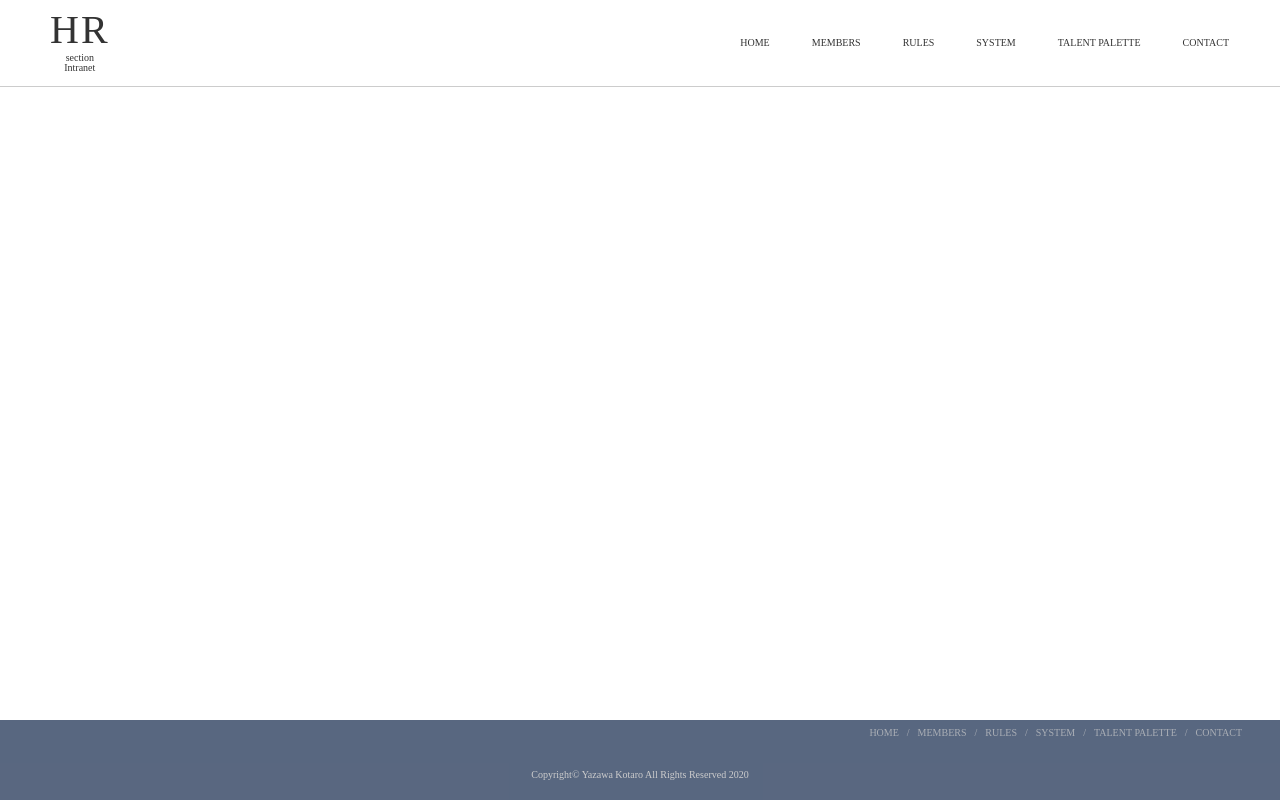
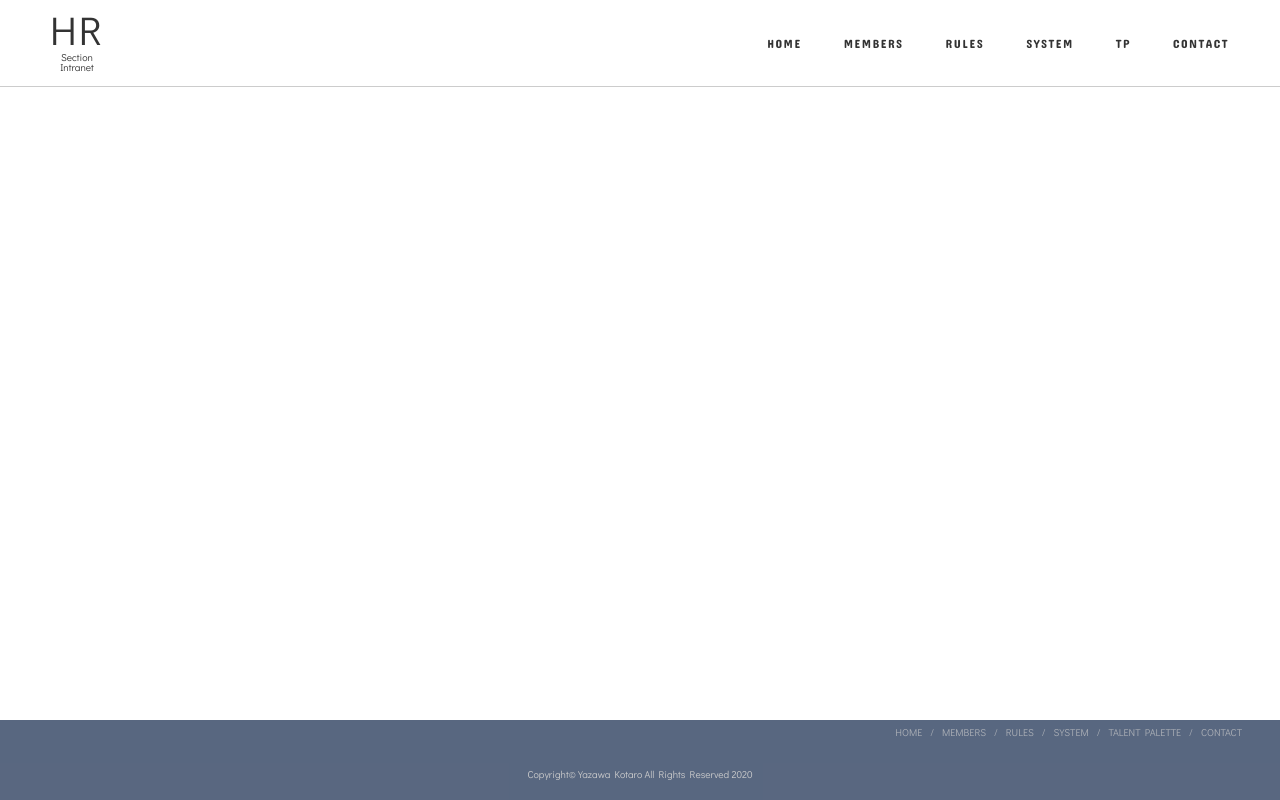
Before and after one commit to kotaro-y/Makino_Intranet2020, a plain HTML site: page index.html in a window 1280 px wide. Drawn offline with nearby package versions, Linux system fonts and the light colour scheme.

Commit message:
フレックスをIE対応 フォント設定

```diff
--- a/asset/css/style.css
+++ b/asset/css/style.css
@@ -6,6 +6,7 @@ html{
 }
 body{
   color: #333;
+  font-family: 'Didact Gothic', sans-serif;
 }
 a, a:link, a:visited, a:hover, a:active{
   text-decoration: none;
@@ -18,10 +19,14 @@ a, a:link, a:visited, a:hover, a:active{
 /* 全体レイアウト */
 body{
   display: flex;
+}
+.flex-wrapper{
+  display: flex;
   display:-ms-flexbox;
   flex-direction: column;
   -ms-flex-direction:column;
   min-height: 100vh;
+  width: 100%;
 }
 main{
   display: flex;
@@ -81,6 +86,9 @@ header{
 }
 .global-nav > ul > li{
   margin: 0 16px;
+  font-size: 1.2rem;
+  font-family: 'Concert One', cursive;
+  letter-spacing: 1.5px;
 }
 .global-nav > ul > li > a{
   position: relative;
@@ -119,7 +127,7 @@ footer{
   display: flex;
   display:-ms-flexbox;
   justify-content: flex-end;
-  -ms-flex-pack: justify;
+  -ms-flex-pack: end;
   text-align: center;
   margin: 8px 30px 0 0;
   opacity: 0.7;
--- a/index.html
+++ b/index.html
@@ -4,15 +4,17 @@
   <meta charset="UTF-8">
   <meta name="viewport" content="width=device-width, initial-scale=1.0">
   <title>HR_Intranet</title>
+  <link href="https://fonts.googleapis.com/css2?family=Concert+One&family=Didact+Gothic&family=Josefin+Sans&display=swap" rel="stylesheet">
   <link rel="stylesheet" href="https://cdnjs.cloudflare.com/ajax/libs/meyer-reset/2.0/reset.min.css">
   <link rel="stylesheet" href="asset/css/style.css">
 </head>
 <body>
+  <div class="flex-wrapper">
     <header>
       <div class="header-wrapper">
         <div class="title">
           <span>HR</span>
-        <p>section<br>Intranet</p>
+          <p>Section<br>Intranet</p>
         </div>
         <nav class="global-nav">
           <ul>
@@ -20,7 +22,7 @@
             <li><a href="#">MEMBERS</a></li>
             <li><a href="#">RULES</a></li>
             <li><a href="#">SYSTEM</a></li>
-          <li><a href="#">TALENT PALETTE</a></li>
+            <li><a href="#">TP</a></li>
             <li><a href="#">CONTACT</a></li>
           </ul>
         </nav>
@@ -53,6 +55,7 @@
         </div>
       </div>
     </footer>
+  </div>
   <script src="asset/js/main.js"></script>
 </body>
 </html>
```
Lines whose indentation alone changed are shown as unchanged.
